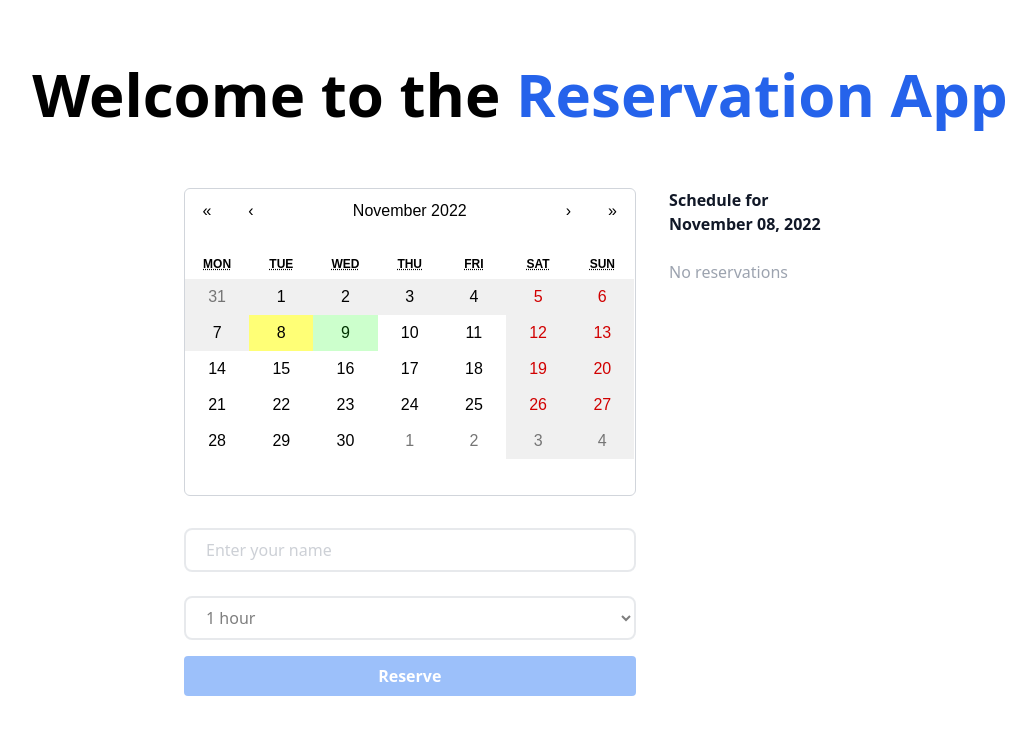
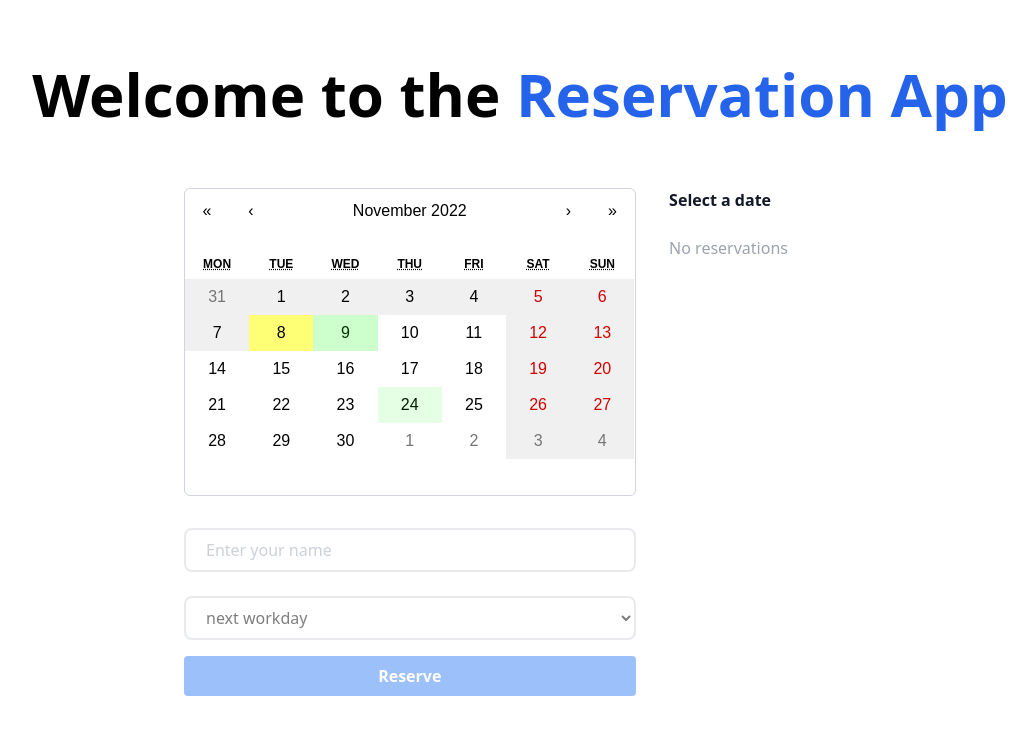
Before and after one commit to erfanansari/reservation-app, a Next.js app: page / in a window 1280 px wide. Shown: the top 734 px of the page, without its empty margins (120-1156 px from the left). Built offline with nearby package versions, Linux system fonts and the light colour scheme.

Commit message:
feat: add logic for reservation for time left

```diff
--- a/pages/index.tsx
+++ b/pages/index.tsx
@@ -1,6 +1,6 @@
 import type { NextPage } from 'next'
 import Head from 'next/head'
-import { useState } from 'react'
+import { useEffect, useState } from 'react'
 import Calendar from 'react-calendar'
 import {
   add,
@@ -25,14 +25,20 @@ function isDuration(duration: string): duration is Duration {
   )
 }
 
+const now = new Date()
+const initialWorkHours = eachHourOfInterval({
+  start: new Date(now.getFullYear(), now.getMonth(), now.getDate(), 9),
+  end: new Date(now.getFullYear(), now.getMonth(), now.getDate(), 17),
+})
+  .map((h) => format(h, 'HH:mm'))
+  .concat('next workday')
+
 const Home: NextPage = () => {
-  const now = new Date()
-
   const [selectedDate, setSelectedDate] = useState<null | Date>(null)
   const [name, setName] = useState('')
   const [duration, setDuration] = useState<Duration>('1')
   const [hover, setHover] = useState(false)
-
+  // const [reserveTimeFinished, setReserveTimeFinished] = useState(false)
   const [reservations, setReservations] = useState<Reservations>({
     '2022-11-09': [
       {
@@ -44,19 +50,21 @@ const Home: NextPage = () => {
         duration: '2',
       },
     ],
+    '2022-11-24': [
+      {
+        name: 'John Doe',
+        duration: '7',
+      },
+    ],
   })
+  const [workingHours, setWorkingHours] = useState(initialWorkHours)
+  const [options, setOptions] = useState<Date[]>([])
 
-  let workingHours = eachHourOfInterval({
-    start: new Date(now.getFullYear(), now.getMonth(), now.getDate(), 9),
-    end: new Date(now.getFullYear(), now.getMonth(), now.getDate(), 17),
-  }).map((h) => format(h, 'HH:mm'))
-
-  const lastHour = workingHours[workingHours.length - 1]
-  const isPassedWorkingHours = now.getHours() >= parseInt(lastHour)
+  const isPassedWorkingHours = now.getHours() >= 17
 
   const onSubmit = (e: React.FormEvent<HTMLFormElement>) => {
     e.preventDefault()
-    console.log({ name, duration })
+
     if (selectedDate) {
       const dateKey = format(selectedDate, 'yyyy-MM-dd')
       const reservation = { name, duration }
@@ -71,25 +79,56 @@ const Home: NextPage = () => {
     }
   }
 
-  // start 9am and end 5pm
-
-  console.log('hours', workingHours)
-
-  const inputDisabled = !selectedDate
   const formattedDate = selectedDate ? format(selectedDate, 'yyyy-MM-dd') : ''
-  console.log('selectedDate', selectedDate)
-  if (selectedDate) {
-    const submittedDurations = reservations[formattedDate]
-      ?.map((r) => r.duration)
-      .reduce((acc, cur) => acc + parseInt(cur), 0)
-    console.log(submittedDurations)
-    workingHours = workingHours.slice(submittedDurations)
-
-    const hoursLeft = formatDistance(now, selectedDate)
-    console.log(hoursLeft)
-  }
 
   const selectedDayReservations = reservations[formattedDate] || []
+
+  const submitDisabled =
+    !name ||
+    !duration ||
+    !!reservations[formattedDate]?.find((r) => r.name === name) ||
+    !!reservations[formattedDate]?.some((r) => r.duration === 'next workday') ||
+    reservations[formattedDate]?.reduce(
+      (acc, cur) =>
+        cur.duration === 'next workday' ? 8 : acc + parseInt(cur.duration),
+      0,
+    ) >= 8
+
+  const inputDisabled =
+    !!reservations[formattedDate]?.some((r) => r.duration === 'next workday') ||
+    reservations[formattedDate]?.reduce(
+      (acc, cur) =>
+        cur.duration === 'next workday' ? 8 : acc + parseInt(cur.duration),
+      0,
+    ) >= 8 ||
+    !selectedDate
+
+  useEffect(() => {
+    if (!selectedDate) return
+
+    const dateKey = format(selectedDate, 'yyyy-MM-dd')
+    const reservationsForDate = reservations[dateKey] || []
+    const alreadyReservedHours = reservationsForDate.reduce(
+      (acc, cur) =>
+        cur.duration === 'next workday' ? 8 : acc + parseInt(cur.duration),
+      0,
+    )
+
+    console.log('alreadyReservedHours', alreadyReservedHours)
+    // if (alreadyReservedHours >= 8) {
+    //   setReserveTimeFinished(true)
+    // }
+
+    setOptions(
+      eachHourOfInterval({
+        start: add(startOfDay(selectedDate), {
+          hours: 9 + alreadyReservedHours,
+        }),
+        end: add(startOfDay(selectedDate), { hours: 17 }),
+      }),
+    )
+    setDuration('1')
+  }, [selectedDate, reservations[formattedDate]])
 
   return (
     <div className="flex min-h-screen flex-col items-center justify-center py-2">
@@ -110,15 +149,46 @@ const Home: NextPage = () => {
               <Calendar
                 className="border-1 border-gray-300 rounded-md w-full"
                 value={selectedDate}
-                onChange={setSelectedDate}
+                onChange={(date: Date) => {
+                  setSelectedDate(date)
+
+                  // const dateKey = format(date, 'yyyy-MM-dd')
+                  // const reservationsForDate = reservations[dateKey] || []
+                  // const alreadyReservedHours = reservationsForDate.reduce(
+                  //   (acc, cur) =>
+                  //     cur.duration === 'next workday'
+                  //       ? 8
+                  //       : acc + parseInt(cur.duration),
+                  //   0,
+                  // )
+
+                  // console.log('alreadyReservedHours', alreadyReservedHours)
+                  // if (alreadyReservedHours >= 8) {
+                  //   setReserveTimeFinished(true)
+                  // }
+
+                  // setOptions(
+                  //   eachHourOfInterval({
+                  //     start: add(startOfDay(date), {
+                  //       hours: 9 + alreadyReservedHours,
+                  //     }),
+                  //     end: add(startOfDay(date), { hours: 17 }),
+                  //   }),
+                  // )
+                  // setDuration('1')
+                }}
                 tileContent={({ date, view }) => {
                   if (view === 'month') {
                     const dateKey = format(date, 'yyyy-MM-dd')
                     const length = reservations[dateKey]?.length
-                    // const disabled = isPassedWorkingHours && isToday(date)
-                    const isTodayReserved = !!reservations[
-                      format(date, 'yyyy-MM-dd')
-                    ]?.some((r) => r.duration === 'next workday')
+                    const isTodayReserved =
+                      !!reservations[format(date, 'yyyy-MM-dd')]?.some(
+                        (r) => r.duration === 'next workday',
+                      ) ||
+                      reservations[format(date, 'yyyy-MM-dd')]?.reduce(
+                        (acc, cur) => acc + parseInt(cur.duration),
+                        0,
+                      ) >= 8
 
                     if (length) {
                       return (
@@ -157,9 +227,14 @@ const Home: NextPage = () => {
                     new Date().getTime() -
                       (isPassedWorkingHours ? 0 : 1000 * 60 * 60 * 24)
 
-                  const isTodayReserved = !!reservations[
-                    format(date, 'yyyy-MM-dd')
-                  ]?.some((r) => r.duration === 'next workday')
+                  const isTodayReserved =
+                    !!reservations[format(date, 'yyyy-MM-dd')]?.some(
+                      (r) => r.duration === 'next workday',
+                    ) ||
+                    reservations[format(date, 'yyyy-MM-dd')]?.reduce(
+                      (acc, cur) => acc + parseInt(cur.duration),
+                      0,
+                    ) >= 8
 
                   return isNotWorkday || isTodayReserved || isPast
                 }}
@@ -189,15 +264,26 @@ const Home: NextPage = () => {
                 }}
                 placeholder="Enter duration"
               >
-                {workingHours.map((_, i) => (
-                  <option key={i} value={i + 1}>
-                    {i + 1} hour{i > 0 && 's'}
-                  </option>
-                ))}
+                {/* {workingHours.slice(1).map((el, i) => {
+                  return (
+                    <option key={i} value={el === 'next workday' ? el : i + 1}>
+                      {el === 'next workday'
+                        ? el
+                        : `${i + 1} hour${i > 0 ? 's' : ''}`}
+                    </option>
+                  )
+                })} */}
+                {options.slice(1).map((_, i) => {
+                  return (
+                    <option key={i} value={i + 1}>
+                      {i + 1} hour{i > 0 && 's'}
+                    </option>
+                  )
+                })}
                 <option value="next workday">next workday</option>
               </select>
               <button
-                disabled={!name || !duration}
+                disabled={submitDisabled}
                 className="mt-4 bg-blue-500 transition-colors hover:bg-blue-700 text-white font-bold py-2 px-4 rounded disabled:opacity-50 disabled:hover:bg-blue-500 disabled:cursor-not-allowed"
               >
                 Reserve
@@ -206,8 +292,9 @@ const Home: NextPage = () => {
           </div>
           <ul className="text-left w-[60%] md:ml-[5%]">
             <h2 className="font-semibold mt-8 md:mt-0 text-gray-900 mb-6">
-              Schedule for{' '}
-              {format(selectedDate || startOfToday(), 'MMMM dd, yyy')}{' '}
+              {selectedDate
+                ? `Schedule for ${format(selectedDate, 'MMMM dd, yyy')}`
+                : 'Select a date'}
             </h2>
             {selectedDayReservations.length > 0 ? (
               selectedDayReservations.map(({ name, duration }, i) => {
@@ -219,13 +306,13 @@ const Home: NextPage = () => {
                 return (
                   <li key={name} className="flex mb-4">
                     <Image
-                      width={45}
-                      height={45}
                       src={`https://randomuser.me/api/portraits/women/${
                         i + 10
                       }.jpg`}
                       alt="avatar"
-                      className="rounded-full mr-4"
+                      className="rounded-full mr-4 w-auto h-auto"
+                      width={45}
+                      height={45}
                     />
                     <div>
                       <p>{name}</p>
```
